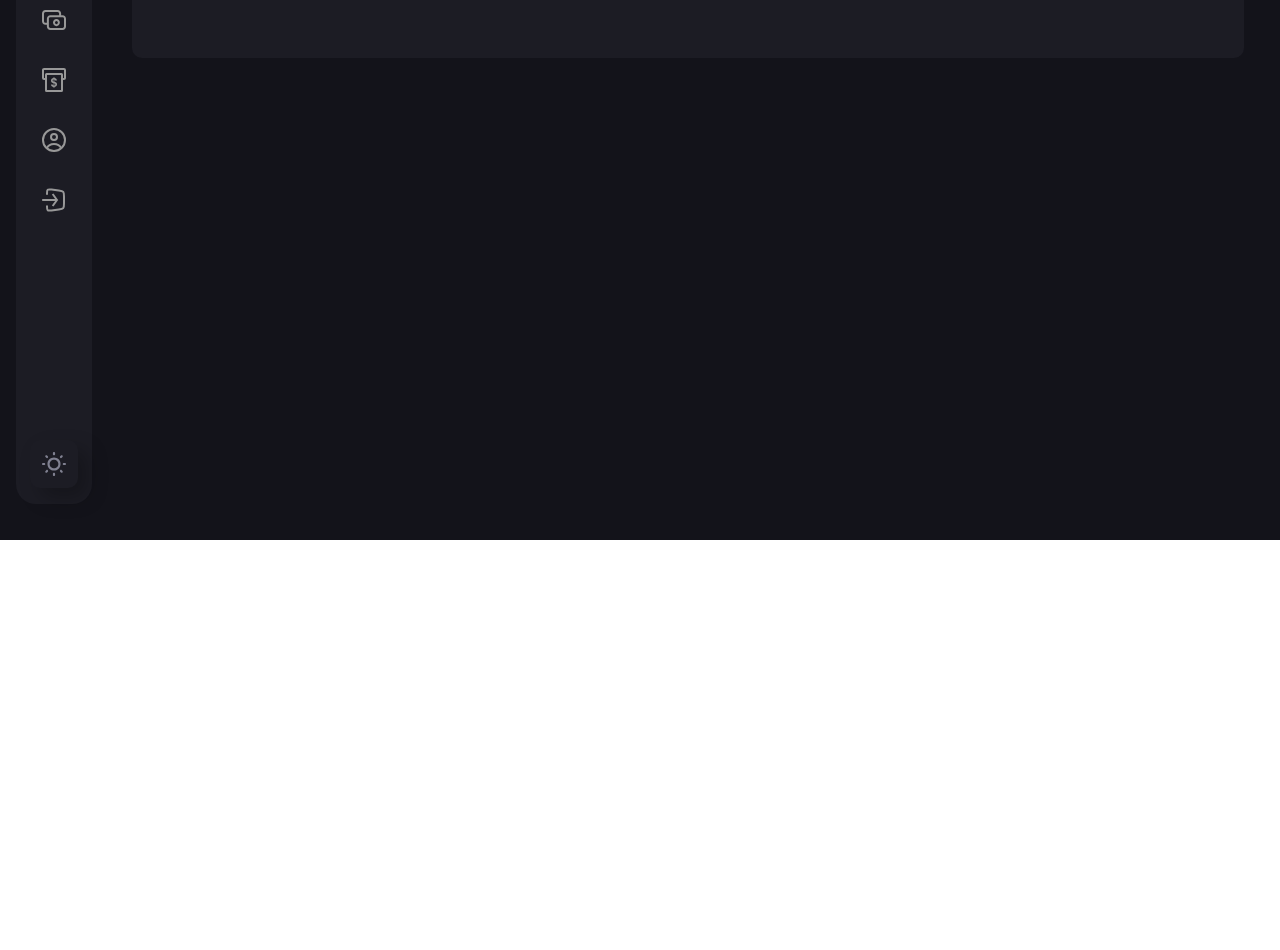
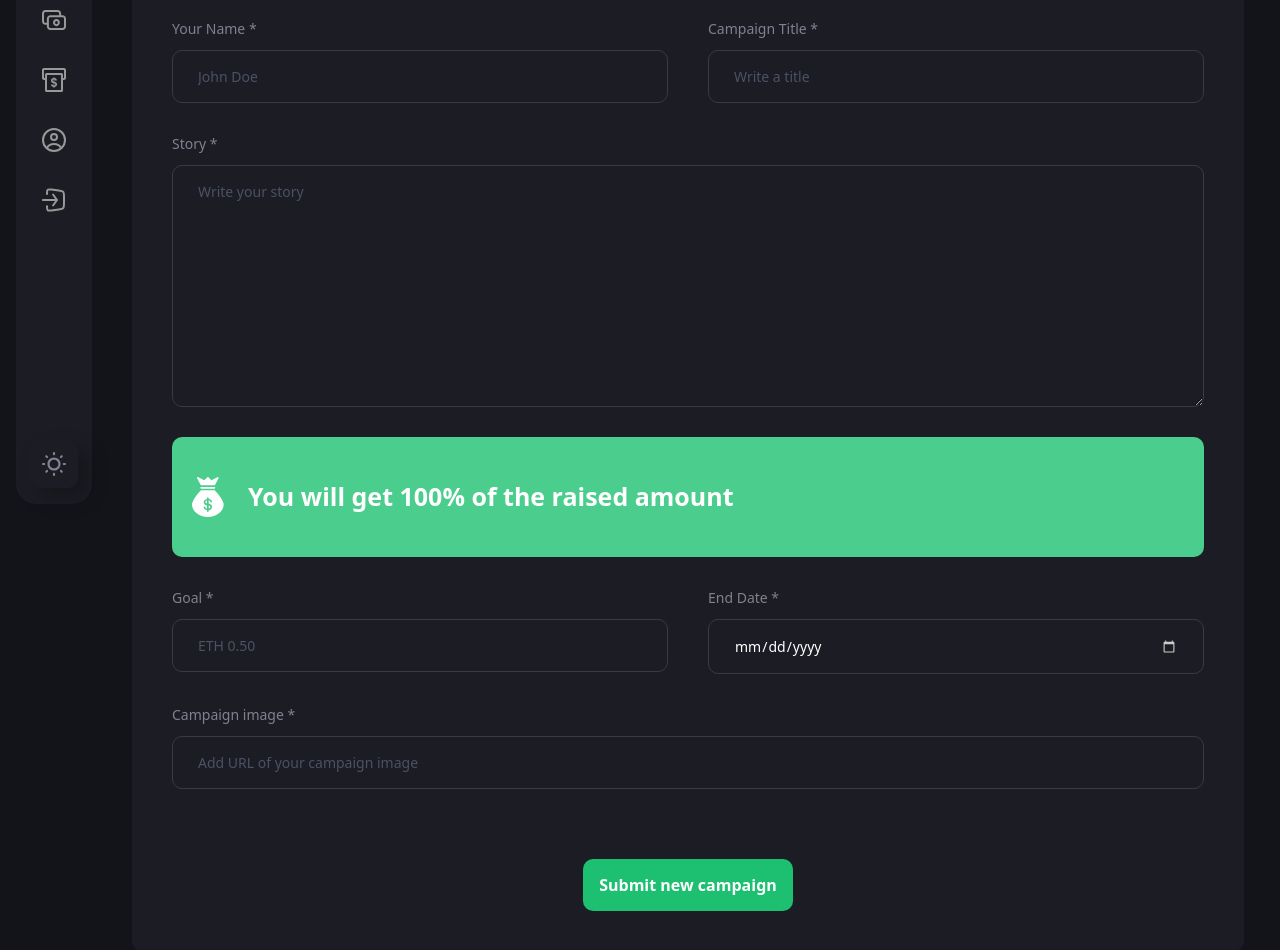
Before and after one commit to gurjeetsinghvirdee/eth-fund, a React (Vite) app in the folder client/: page /create-campaign in a window 1280 px wide. Shown: the part 260-1210 px from the top of the page. Before the commit the page ends 800 px from the top, so only its background shows below. Built offline with nearby package versions, Linux system fonts and the light colour scheme; what @thirdweb-dev/react would draw is missing.

Commit message:
we are done with create campaign component as as result it was collecting all data as form

```diff
--- /dev/null
+++ b/client/src/components/FormField.jsx
@@ -0,0 +1,40 @@
+import React from 'react';
+
+const FormField = ({ labelName, placeholder, inputType, isTextArea, value, handleChange }) => {
+  return (
+    <label className='flex-1 w-full flex flex-col'>
+        {labelName && (
+            <span className='font-epilogue font-medium text-[14px]
+            leading-[22px] text-[#808191] mb-[10px]'>{labelName}</span>
+        )}
+        {isTextArea ? (
+            <textarea
+                required
+                value={value}
+                onChange={handleChange}
+                rows={10}
+                placeholder={placeholder}
+                className='py-[15px] sm:px-[25px] px-[15px] outline-none
+                border-[1px] border-[#3a3a43] bg-transparent font-epilogue
+                text-white text-[14px] placeholder:text-[#4b5264]
+                rounded-[10px] sm:min-w-[300px]'
+            />
+        ) : (
+            <input
+                required
+                value={value}
+                onChange={handleChange}
+                type={inputType}
+                step='0.1'
+                placeholder={placeholder}
+                className='py-[15px] sm:px-[25px] px-[15px] outline-none
+                border-[1px] border-[#3a3a43] bg-transparent font-epilogue
+                text-white text-[14px] placeholder:text-[#4b5264]
+                rounded-[10px] sm:min-w-[300px]'
+            />
+        )}
+    </label>
+  )
+}
+
+export default FormField
--- a/client/src/components/index.js
+++ b/client/src/components/index.js
@@ -1,3 +1,4 @@
 export { default as Sidebar } from './Sidebar';
 export { default as Navbar } from './Navbar';
 export { default as CustomButton } from './CustomButton';
+export { default as FormField } from './FormField';
--- a/client/src/pages/CreateCampaign.jsx
+++ b/client/src/pages/CreateCampaign.jsx
@@ -2,7 +2,7 @@
 import { useNavigate } from 'react-router-dom';
 import { ethers } from 'ethers';
 import { money } from '../assets';
-import { CustomButton } from '../components';
+import { CustomButton, FormField } from '../components';
 import { checkIfImage } from '../utils';
 
 const CreateCampaign = () => {
@@ -16,8 +16,14 @@
     image: ''
   });
 
-  const handleSubmit = () => {
+  const handleFormFieldChange = (filedName, e) => {
+    setForm({ ...form, [filedName] : e.target.value })
+  }
 
+  const handleSubmit = (e) => {
+    e.preventDefault();
+
+    console.log(form);
   }
 
   return (
@@ -31,6 +37,86 @@
       </div>
 
       <form onSubmit={handleSubmit} className='w-full mt-[65px] flex flex-col gap-[30px]'>
+        <div className='flex flex-wrap gap-[40px]'>
+          <FormField
+            labelName="Your Name *"
+            placeholder="John Doe"
+            inputType="text"
+            value={form.name}
+            handleChange={(e) => handleFormFieldChange
+              ('name', e)
+            }
+          />
+          <FormField
+            labelName="Campaign Title *"
+            placeholder="Write a title"
+            inputType="text"
+            value={form.title}
+            handleChange={(e) => handleFormFieldChange
+              ('title', e)
+            }
+          />
+        </div>
+
+        <FormField
+            labelName="Story *"
+            placeholder="Write your story"
+            isTextArea
+            value={form.description}
+            handleChange={(e) => handleFormFieldChange
+              ('description', e)
+            }
+          />
+
+        <div className='w-full flex justify-start items-center p-4
+        bg-[#4acd8d] h-[120px] rounded-[10px]'>
+          <img
+            className='w-[40px] h-[40px] object-contain' src={money} alt="money"
+          />
+          <h4
+            className='font-epilogue font-bold text-[25px] text-white ml-[20px]'>
+            You will get 100% of the raised amount
+          </h4>
+        </div>
+
+        <div className='flex flex-wrap gap-[40px]'>
+          <FormField
+            labelName="Goal *"
+            placeholder="ETH 0.50"
+            inputType="text"
+            value={form.target}
+            handleChange={(e) => handleFormFieldChange
+              ('target', e)
+            }
+          />
+          <FormField
+            labelName="End Date *"
+            placeholder="End Date"
+            inputType="date"
+            value={form.deadline}
+            handleChange={(e) => handleFormFieldChange
+              ('deadline', e)
+            }
+          />
+        </div>
+
+        <FormField
+          labelName="Campaign image *"
+          placeholder="Add URL of your campaign image"
+          inputType="url"
+          value={form.image}
+          handleChange={(e) => handleFormFieldChange
+            ('image', e)
+          }
+        />
+
+        <div className='flex justify-center items-center mt-[40px]'>
+          <CustomButton
+            btnType="submit"
+            title="Submit new campaign"
+            styles="bg-[#1dc071]"
+          />
+        </div>
       </form>
     </div>
   )
```
